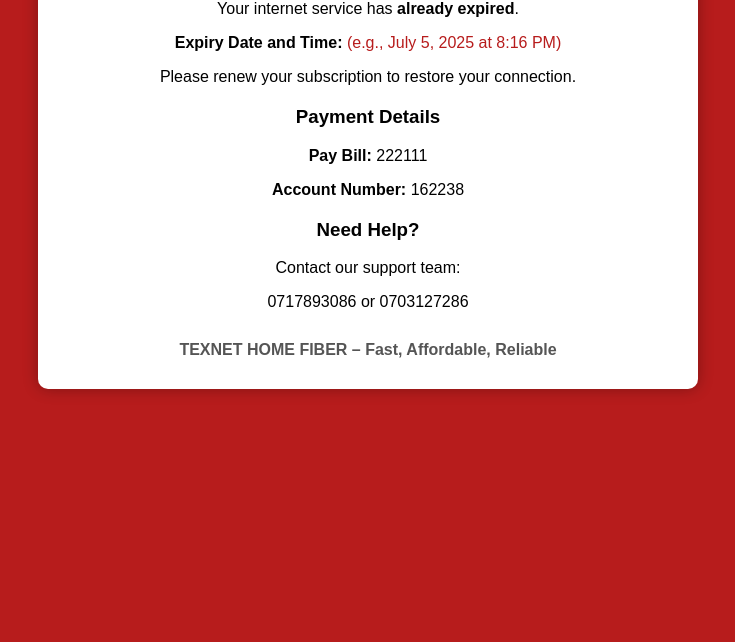
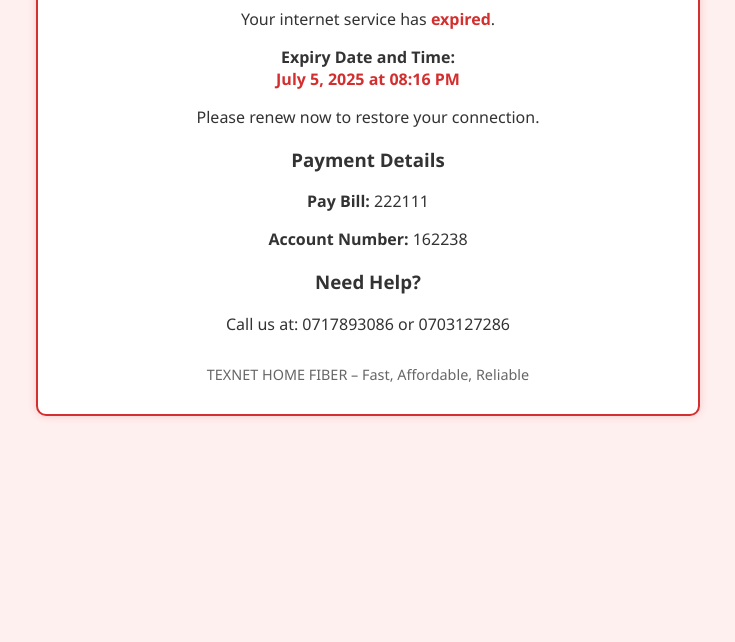
Before and after one commit to texnethomefiber/texnet-expired, a plain HTML site: page index.html in a window 1280 px wide. Shown: the part 158-800 px from the top of the page, without its empty margins (272-1007 px from the left). Drawn offline with Linux system fonts and the light colour scheme.

```diff
--- a/index.html
+++ b/index.html
@@ -2,61 +2,88 @@
 <html lang="en">
 <head>
   <meta charset="UTF-8">
-  <title>Service Expired - TEXNET HOME FIBER</title>
+  <title>Account Expired - TEXNET HOME FIBER</title>
   <style>
     body {
-      background-color: #b71c1c;
-      font-family: Arial, sans-serif;
-      color: #fff;
+      background-color: #fff0f0;
+      font-family: 'Segoe UI', Tahoma, Geneva, Verdana, sans-serif;
+      color: #333;
+      text-align: center;
       padding: 40px;
-      text-align: center;
     }
-    .box {
-      background-color: #fff;
-      color: #000;
+
+    .container {
+      background-color: #ffffff;
+      border: 2px solid #d32f2f;
+      border-radius: 10px;
+      padding: 30px;
       max-width: 600px;
       margin: auto;
-      padding: 30px;
-      border-radius: 10px;
-      box-shadow: 0 0 15px rgba(0,0,0,0.3);
+      box-shadow: 0 0 10px rgba(211, 47, 47, 0.2);
     }
+
     h1 {
-      color: #b71c1c;
+      color: #d32f2f;
     }
-    .section {
-      margin: 20px 0;
+
+    .highlight {
+      color: #d32f2f;
+      font-weight: bold;
     }
+
     .footer {
       margin-top: 30px;
-      font-weight: bold;
-      color: #555;
+      color: #666;
+      font-size: 0.9em;
     }
   </style>
 </head>
 <body>
-  <div class="box">
+  <div class="container">
     <h1>Dear Client,</h1>
-    <div class="section">
-      <p>Your internet service has <strong>already expired</strong>.</p>
-      <p><strong>Expiry Date and Time:</strong> <span style="color: #b71c1c;">(e.g., July 5, 2025 at 8:16 PM)</span></p>
-      <p>Please renew your subscription to restore your connection.</p>
-    </div>
+    <p>Your internet service has <span class="highlight">expired</span>.</p>
 
-    <div class="section">
-      <h3>Payment Details</h3>
-      <p><strong>Pay Bill:</strong> 222111</p>
-      <p><strong>Account Number:</strong> 162238</p>
-    </div>
+    <p>
+      <strong>Expiry Date and Time:</strong><br>
+      <span id="expiryDate" class="highlight">Loading...</span>
+    </p>
 
-    <div class="section">
-      <h3>Need Help?</h3>
-      <p>Contact our support team:</p>
-      <p>0717893086 or 0703127286</p>
-    </div>
+    <p>Please renew now to restore your connection.</p>
+
+    <h3>Payment Details</h3>
+    <p><strong>Pay Bill:</strong> 222111</p>
+    <p><strong>Account Number:</strong> 162238</p>
+
+    <h3>Need Help?</h3>
+    <p>Call us at: 0717893086 or 0703127286</p>
 
     <div class="footer">
       TEXNET HOME FIBER – Fast, Affordable, Reliable
     </div>
   </div>
+
+  <script>
+    // Simulate comment from MikroTik PPP Secret
+    const pppComment = "name=George Kamau;exp=2025-07-05T20:16:00;phone=0724110533";
+
+    // Extract expiry time from comment
+    function extractExpiry(comment) {
+      const match = comment.match(/exp=([\d\-T:]+)/);
+      return match ? new Date(match[1]) : null;
+    }
+
+    const expiryDate = extractExpiry(pppComment);
+    const displayElement = document.getElementById("expiryDate");
+
+    if (expiryDate) {
+      const options = {
+        year: "numeric", month: "long", day: "numeric",
+        hour: "2-digit", minute: "2-digit", hour12: true
+      };
+      displayElement.textContent = expiryDate.toLocaleString("en-US", options);
+    } else {
+      displayElement.textContent = "Unavailable";
+    }
+  </script>
 </body>
 </html>
```
